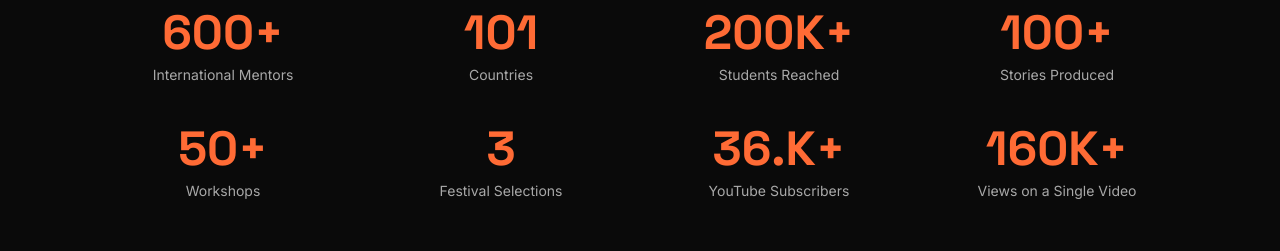
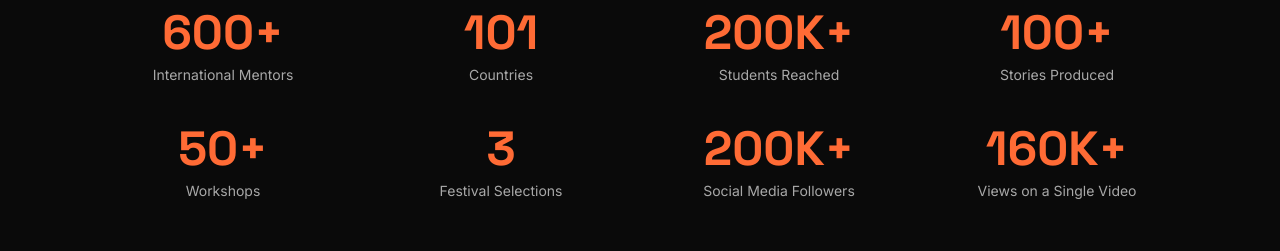
Before and after one commit to dvivekananda7-bd/portfolio, a Next.js app: page / in a window 1280 px wide. Shown: the part 7520-7771 px from the top of the page. Built offline with nearby package versions, Linux system fonts and the light colour scheme.

Commit message:
Replace YouTube Subscribers stat with Social Media Followers 200K+

```diff
--- a/src/content/achievements.ts
+++ b/src/content/achievements.ts
@@ -10,6 +10,6 @@ export const achievements: Achievement[] = [
   { value: "100+", label: "Stories Produced" },
   { value: "50+", label: "Workshops" },
   { value: "3", label: "Festival Selections" },
-  { value: "3.6K+", label: "YouTube Subscribers" },
+  { value: "200K+", label: "Social Media Followers" },
   { value: "160K+", label: "Views on a Single Video" },
 ];
```
Also changed, not shown: 1 other file (tests, documents, lock files or other folders).
